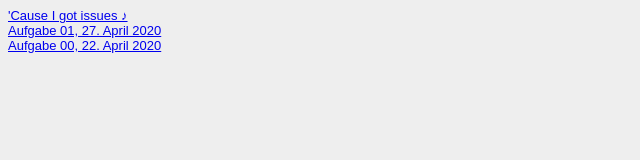
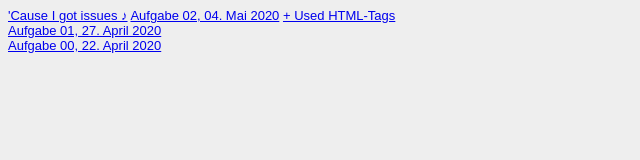
Before and after one commit to danielmeisler/GIS-SoSe-2020, a plain HTML site: page Steckbrief/steckbrief.htm in a window 1280 px wide. Shown: the whole page, without its empty margins (0-640 px from the left). Drawn offline with Linux system fonts and the light colour scheme.

Commit message:
Steckbrief aktualisiert

```diff
--- a/Steckbrief/steckbrief.htm
+++ b/Steckbrief/steckbrief.htm
@@ -14,7 +14,8 @@ body {
 <body>
 	<a href="https://github.com/danielmeisler/GIS-SoSe-2020/issues" target="_blank">'Cause I got issues ♪</a>
 	<!-- Hier die Links zu den gelösten Aufgaben einstellen, aktuelle oben, alte stehen lassen! Format: Aufgabenbezeichnung, Datum -->
-	<!-- <a href="https://danielmeisler.github.io/GIS-SoSe-2020/Aufgabe02/portfolio.html" target="_blank">Aufgabe 02, 04. Mai 2020</a>-->
+	<a href="https://danielmeisler.github.io/GIS-SoSe-2020/Aufgabe02/portfolio.html" target="_blank">Aufgabe 02, 04. Mai 2020</a>
+	<a href="https://danielmeisler.github.io/GIS-SoSe-2020/Aufgabe02/tags_used.html" target="_blank">+ Used HTML-Tags</a>
 	<br>
 	<a href="https://danielmeisler.github.io/GIS-SoSe-2020/Aufgabe01/index.html" target="_blank">Aufgabe 01, 27. April 2020</a>
 	<br>
```
